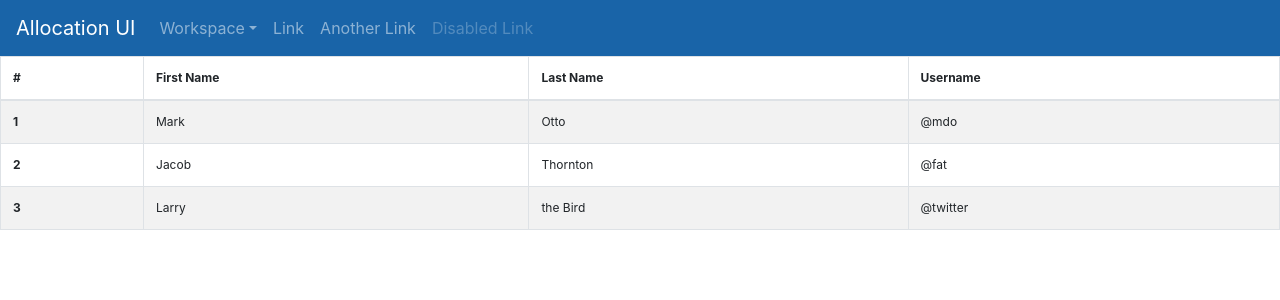
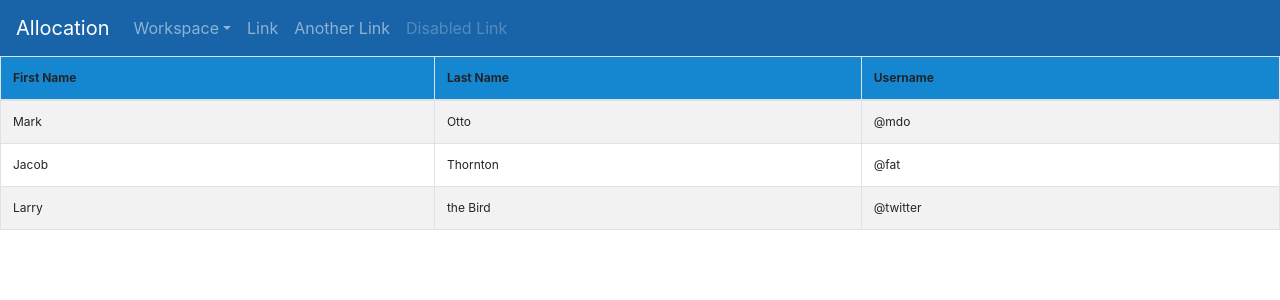
Before and after one commit to gustavodido/ui-editor, a React (Create React App) app: page / in a window 1280 px wide. Shown: the top 300 px of the page. Built offline with nearby package versions, Linux system fonts and the light colour scheme.

Commit message:
Add toolbar.

```diff
--- a/src/app/App.js
+++ b/src/app/App.js
@@ -1,7 +1,10 @@
 import React, {Component} from 'react';
-import {Container, Row, Col, Table} from 'reactstrap';
+import {Container, Row, Col} from 'reactstrap';
+import NavigationBar from "./containers/NavigationBar";
+import BodyTable from "./containers/BodyTable";
+import ToolBar from "./containers/ToolBar";
+
 import './App.css';
-import NavigationBar from "./containers/NavigationBar";
 
 class App extends Component {
     render() {
@@ -11,36 +14,12 @@ class App extends Component {
                 <Container fluid={true}>
                     <Row noGutters={true}>
                         <Col>
-                            <Table bordered striped>
-                                <thead>
-                                <tr>
-                                    <th>#</th>
-                                    <th>First Name</th>
-                                    <th>Last Name</th>
-                                    <th>Username</th>
-                                </tr>
-                                </thead>
-                                <tbody>
-                                <tr>
-                                    <th scope="row">1</th>
-                                    <td>Mark</td>
-                                    <td>Otto</td>
-                                    <td>@mdo</td>
-                                </tr>
-                                <tr>
-                                    <th scope="row">2</th>
-                                    <td>Jacob</td>
-                                    <td>Thornton</td>
-                                    <td>@fat</td>
-                                </tr>
-                                <tr>
-                                    <th scope="row">3</th>
-                                    <td>Larry</td>
-                                    <td>the Bird</td>
-                                    <td>@twitter</td>
-                                </tr>
-                                </tbody>
-                            </Table>
+                            <ToolBar/>
+                        </Col>
+                    </Row>
+                    <Row noGutters={true}>
+                        <Col>
+                            <BodyTable/>
                         </Col>
                     </Row>
                 </Container>
--- /dev/null
+++ b/src/app/containers/BodyTable.css
@@ -0,0 +1,3 @@
+th {
+    background-color: #1587d0;
+}
--- /dev/null
+++ b/src/app/containers/BodyTable.js
@@ -0,0 +1,38 @@
+import React, {Component} from 'react';
+import {Table} from 'reactstrap';
+import './BodyTable.css';
+
+class BodyTable extends Component {
+    render() {
+        return (
+            <Table bordered striped>
+                <thead>
+                <tr>
+                    <th>First Name</th>
+                    <th>Last Name</th>
+                    <th>Username</th>
+                </tr>
+                </thead>
+                <tbody>
+                <tr>
+                    <td>Mark</td>
+                    <td>Otto</td>
+                    <td>@mdo</td>
+                </tr>
+                <tr>
+                    <td>Jacob</td>
+                    <td>Thornton</td>
+                    <td>@fat</td>
+                </tr>
+                <tr>
+                    <td>Larry</td>
+                    <td>the Bird</td>
+                    <td>@twitter</td>
+                </tr>
+                </tbody>
+            </Table>
+        );
+    }
+}
+
+export default BodyTable;
--- a/src/app/containers/NavigationBar.js
+++ b/src/app/containers/NavigationBar.js
@@ -25,10 +25,10 @@ class NavigationBar extends Component {
     render() {
         return (
             <Navbar color="dark" dark={true} fixed="top" expand={true}>
-                <NavbarBrand href="/">Allocation UI</NavbarBrand>
+                <NavbarBrand href="/">Allocation</NavbarBrand>
                     <Nav className="mr-auto" navbar>
                         <Dropdown nav isOpen={this.state.dropdownOpen} toggle={this.toggle}>
-                            <DropdownToggle nav caret>
+                            <DropdownToggle nav caret active>
                                 Workspace
                             </DropdownToggle>
                             <DropdownMenu>
--- /dev/null
+++ b/src/app/containers/ToolBar.js
@@ -0,0 +1,12 @@
+import React, {Component} from 'react';
+import './ToolBar.css';
+
+class ToolBar extends Component {
+    render() {
+        return (
+            <div></div>
+        );
+    }
+}
+
+export default ToolBar;
```
Also changed, not shown: src/app/containers/ToolBar.css (added).
